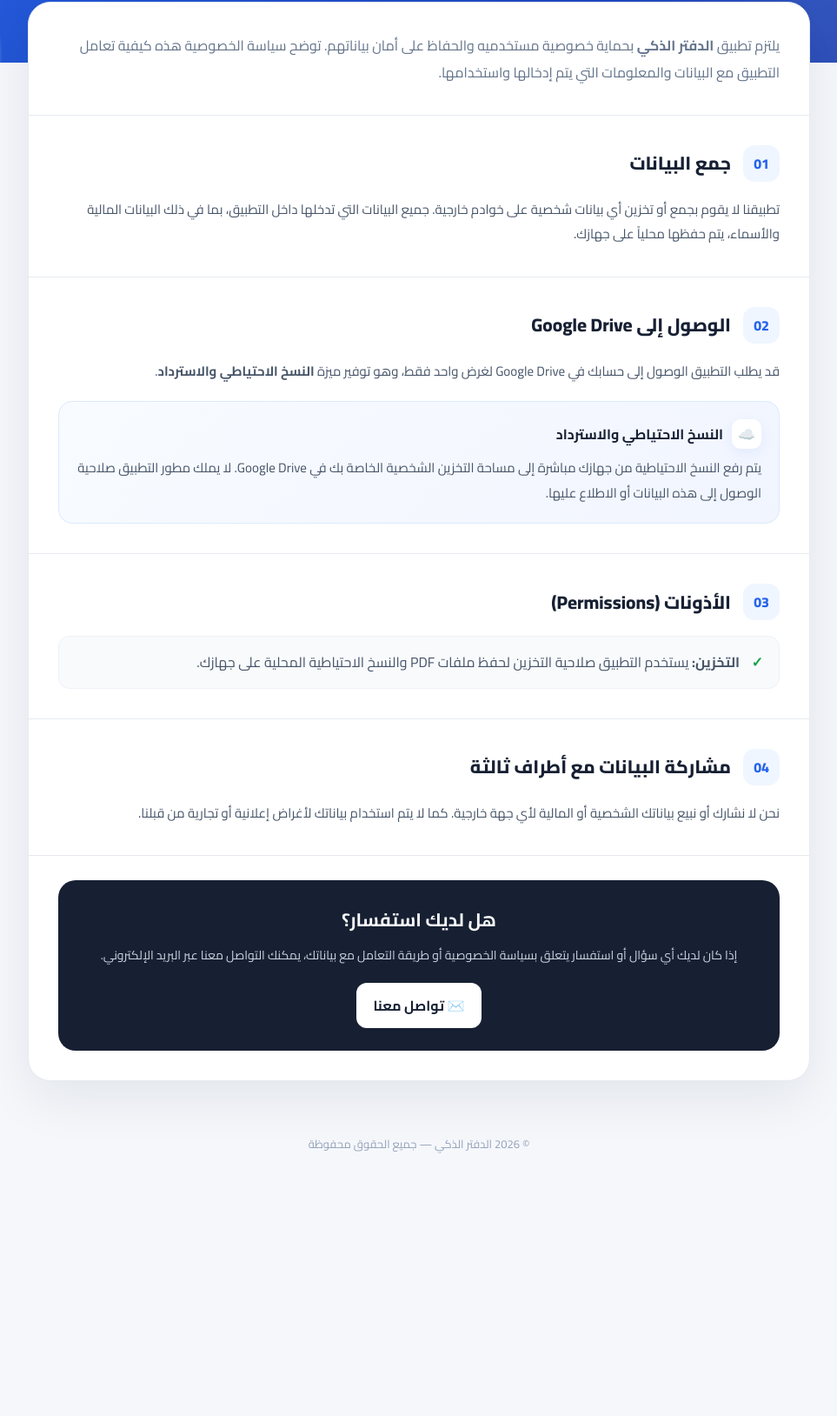
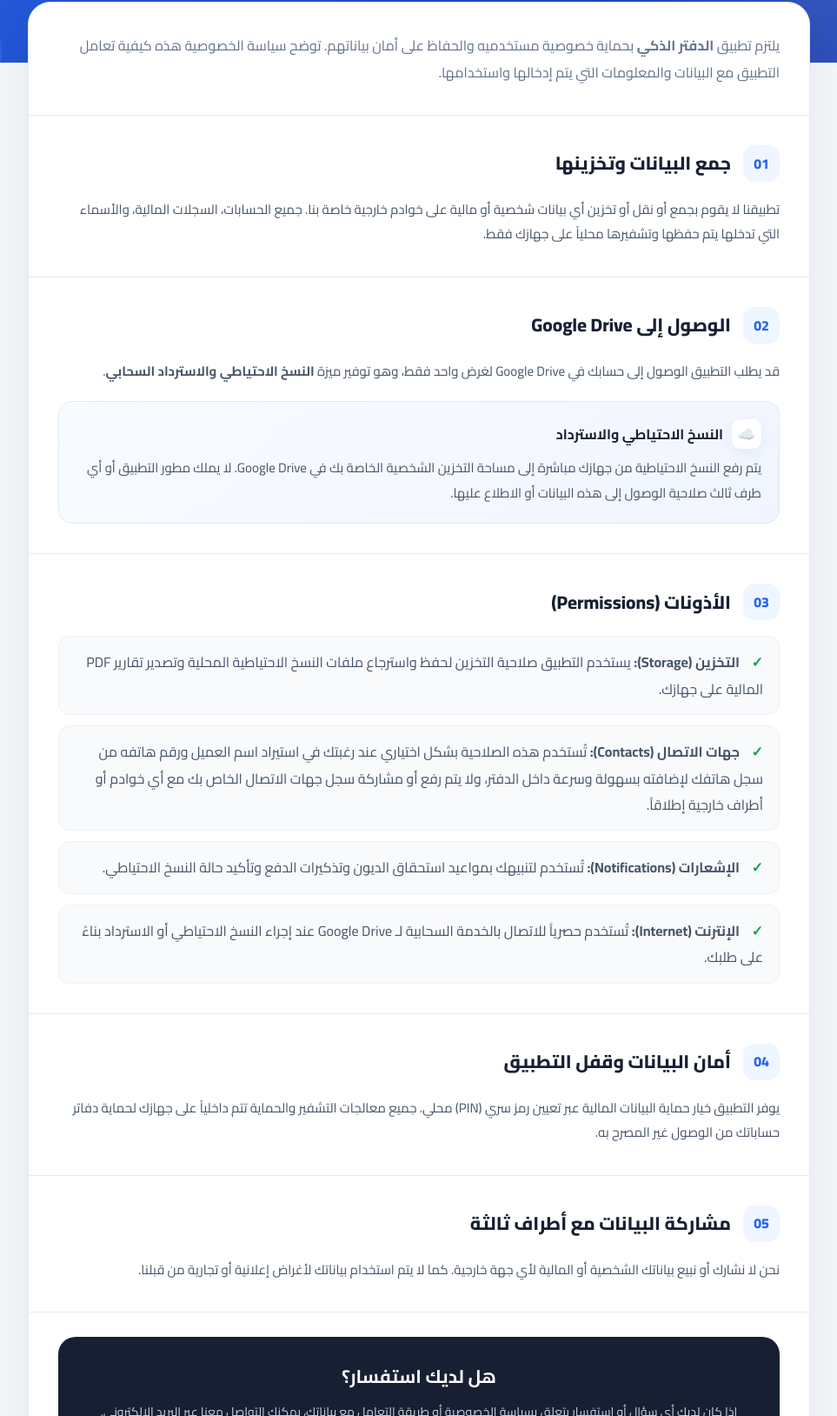
Before and after one commit to 784988787aaaa-eng/ana, a plain HTML site: page app/src/main/assets/privacy.html in a window 1280 px wide. Shown: the part 423-2051 px from the top of the page at 87% size, without its empty margins (158-1121 px from the left). Before the commit the page ends 1786 px from the top, so only its background shows below. Drawn offline with Linux system fonts and the light colour scheme.

Commit message:
Update privacy.html

```diff
--- a/app/src/main/assets/privacy.html
+++ b/app/src/main/assets/privacy.html
@@ -356,13 +356,12 @@
 
         <div class="section-title">
           <div class="number">01</div>
-          <h2>جمع البيانات</h2>
+          <h2>جمع البيانات وتخزينها</h2>
         </div>
 
         <p>
-          تطبيقنا لا يقوم بجمع أو تخزين أي بيانات شخصية على خوادم خارجية.
-          جميع البيانات التي تدخلها داخل التطبيق، بما في ذلك البيانات المالية
-          والأسماء، يتم حفظها محلياً على جهازك.
+          تطبيقنا لا يقوم بجمع أو نقل أو تخزين أي بيانات شخصية أو مالية على خوادم خارجية خاصة بنا.
+          جميع الحسابات، السجلات المالية، والأسماء التي تدخلها يتم حفظها وتشفيرها محلياً على جهازك فقط.
         </p>
 
       </section>
@@ -378,7 +377,7 @@
 
         <p>
           قد يطلب التطبيق الوصول إلى حسابك في Google Drive لغرض واحد فقط،
-          وهو توفير ميزة <strong>النسخ الاحتياطي والاسترداد</strong>.
+          وهو توفير ميزة <strong>النسخ الاحتياطي والاسترداد السحابي</strong>.
         </p>
 
         <div class="drive-box">
@@ -390,7 +389,7 @@
 
           <p>
             يتم رفع النسخ الاحتياطية من جهازك مباشرة إلى مساحة التخزين
-            الشخصية الخاصة بك في Google Drive. لا يملك مطور التطبيق
+            الشخصية الخاصة بك في Google Drive. لا يملك مطور التطبيق أو أي طرف ثالث
             صلاحية الوصول إلى هذه البيانات أو الاطلاع عليها.
           </p>
 
@@ -409,11 +408,38 @@
 
         <ul>
           <li>
-            <strong>التخزين:</strong>
-            يستخدم التطبيق صلاحية التخزين لحفظ ملفات PDF
-            والنسخ الاحتياطية المحلية على جهازك.
+            <strong>التخزين (Storage):</strong>
+            يستخدم التطبيق صلاحية التخزين لحفظ واسترجاع ملفات النسخ الاحتياطية المحلية
+            وتصدير تقارير PDF المالية على جهازك.
+          </li>
+          <li>
+            <strong>جهات الاتصال (Contacts):</strong>
+            تُستخدم هذه الصلاحية بشكل اختياري عند رغبتك في استيراد اسم العميل ورقم هاتفه من سجل هاتفك لإضافته بسهولة وسرعة داخل الدفتر، ولا يتم رفع أو مشاركة سجل جهات الاتصال الخاص بك مع أي خوادم أو أطراف خارجية إطلاقاً.
+          </li>
+          <li>
+            <strong>الإشعارات (Notifications):</strong>
+            تُستخدم لتنبيهك بمواعيد استحقاق الديون وتذكيرات الدفع وتأكيد حالة النسخ الاحتياطي.
+          </li>
+          <li>
+            <strong>الإنترنت (Internet):</strong>
+            تُستخدم حصرياً للاتصال بالخدمة السحابية لـ Google Drive عند إجراء النسخ الاحتياطي أو الاسترداد بناءً على طلبك.
           </li>
         </ul>
+
+      </section>
+
+
+      <!-- الأمان وقفل التطبيق -->
+      <section class="section">
+
+        <div class="section-title">
+          <div class="number">04</div>
+          <h2>أمان البيانات وقفل التطبيق</h2>
+        </div>
+
+        <p>
+          يوفر التطبيق خيار حماية البيانات المالية عبر تعيين رمز سري (PIN) محلي. جميع معالجات التشفير والحماية تتم داخلياً على جهازك لحماية دفاتر حساباتك من الوصول غير المصرح به.
+        </p>
 
       </section>
 
@@ -422,7 +448,7 @@
       <section class="section">
 
         <div class="section-title">
-          <div class="number">04</div>
+          <div class="number">05</div>
           <h2>مشاركة البيانات مع أطراف ثالثة</h2>
         </div>
 
@@ -461,4 +487,4 @@
   </footer>
 
 </body>
-  </html>
+            </html>
```
